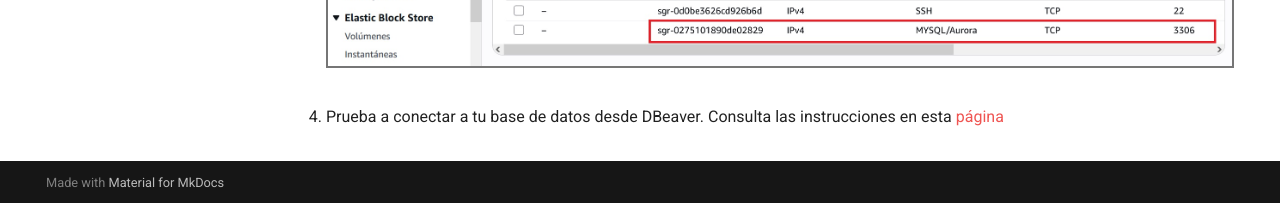
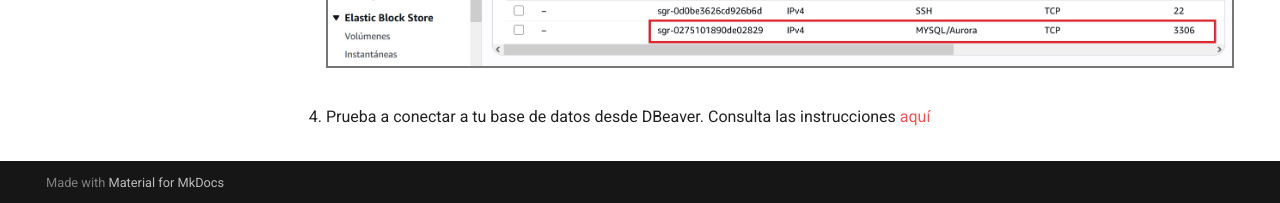
Before and after one commit to bpaterna/acceso_datos, an MkDocs documentation site: the page built from docs/AWSlab.md, in a window 1280 px wide and 900 px high, scrolled down 12315 px. Shown: the part 694-897 px from the top of the window. Built offline with MkDocs 1.6.1 and Material for MkDocs 9.7.7, drawn with Linux system fonts in a browser that asks for light colours.

Commit message:
Update AWSlab.md

```diff
--- a/docs/AWSlab.md
+++ b/docs/AWSlab.md
@@ -156,7 +156,7 @@ A continuación se describen los pasos para crear un servidor Ubuntu en un labor
     ![Imagen 31](img/AWS/imagen_031.jpg)
 
 
-4. Prueba a conectar a tu base de datos desde DBeaver. Consulta las instrucciones en esta [página](dbeaber.html)
+4. Prueba a conectar a tu base de datos desde DBeaver. Consulta las instrucciones [aquí](dbeaver.html)
 
 
 <!--
```
